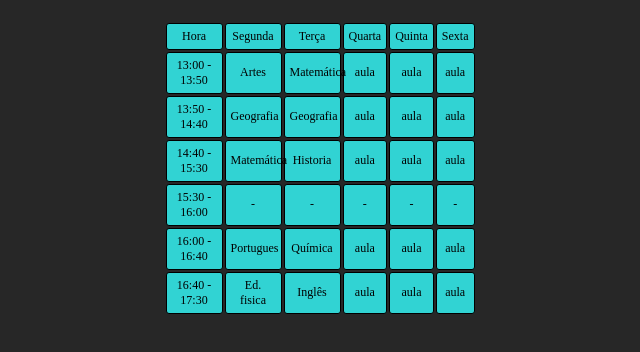
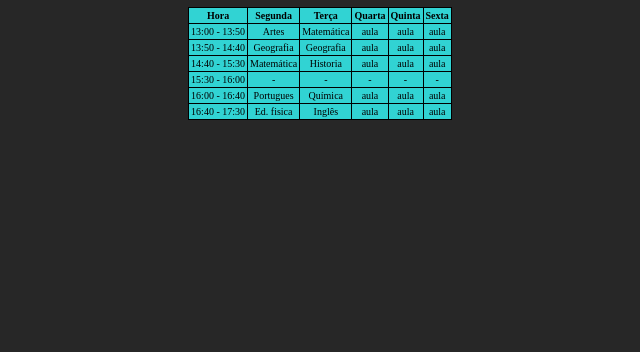
Before and after one commit to 00edu00/17demarco, a plain HTML site: page index.html in a window 1280 px wide. Shown: the part 66-418 px from the top of the page, without its empty margins (328-968 px from the left). Drawn offline with Linux system fonts and the light colour scheme.

Commit message:
Add files via upload

```diff
--- a/index.html
+++ b/index.html
@@ -1,10 +1,10 @@
 <!DOCTYPE html>
-<html lang="pt-br">
-<head>
-    <meta charset="UTF-8">
+<!-- saved from url=(0036)https://00edu00.github.io/17demarco/ -->
+<html lang="pt-br"><head><meta http-equiv="Content-Type" content="text/html; charset=UTF-8">
+
     <meta http-equiv="X-UA-Compatible" content="IE=edge">
     <meta name="viewport" content="width=, initial-scale=1.0">
-    <link rel="icon" href="icon.png">
+    <link rel="icon" href="https://00edu00.github.io/17demarco/icon.png">
     <title>horários</title>
     <style>
         html, body {
@@ -20,6 +20,7 @@
         h1 {
             color: rgb(233, 233, 233);
             font-size: 35px;
+            margin-bottom: 10px;
         }
         table, tr, td {
             text-align: center;
@@ -27,15 +28,16 @@
         table {
             margin-left: auto;
             margin-right: auto;
+            border-collapse: collapse;
         }
-        td {
-            font-size: 12px;
+        td, th {
+            font-size: 10px;
             color: black;
             background-color: rgb(49, 211, 211);
             border: 1px solid black;
-            border-radius: 3px;
-            padding: 5px;
-            max-width: 45px;
+            border-radius: 0px;
+            padding: 2px;
+            max-width: 55px;
             height: 10px;
         }
     </style>
@@ -45,12 +47,12 @@
         <div class="h1div"><h1>Horário Escolar</h1></div>
         <table>
             <tr>
-                <td>Hora</td>
-                <td>Segunda</td>
-                <td>Terça</td>
-                <td>Quarta</td>
-                <td>Quinta</td>
-                <td>Sexta</td>
+                <th>Hora</th>
+                <th>Segunda</th>
+                <th>Terça</td>
+                <th>Quarta</th>
+                <th>Quinta</th>
+                <th>Sexta</th>
             </tr>
             <tr>
                 <td>13:00 - 13:50</td>
@@ -100,7 +102,8 @@
                 <td>aula</td>
                 <td>aula</td>
             </tr>
-        </table>
+        </tbody></table>
     </div>
-</body>
-</html>
+
+
+</body></html>
```
